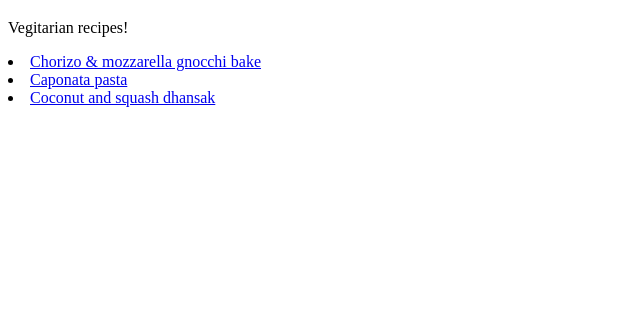
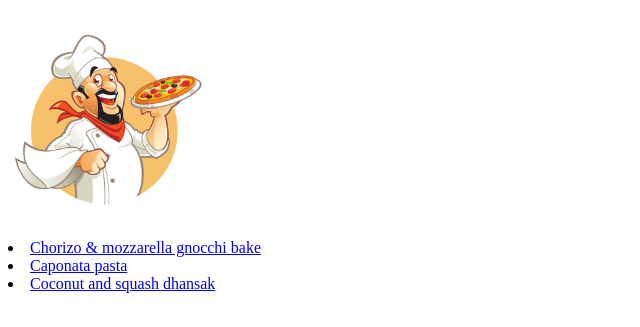
Before and after one commit to qsep/odin-recipies, a plain HTML site: page index.html in a window 1280 px wide. Shown: the part 61-388 px from the top of the page, without its empty margins (0-640 px from the left). Drawn offline with Linux system fonts and the light colour scheme.

Commit message:
Add pizza man to index

```diff
--- a/index.html
+++ b/index.html
@@ -8,7 +8,9 @@
 </head>
 <body>
     <h1>Recipies</h1>
-    <p> Vegitarian recipes!</p>
+    <p></p>
+    <img src="./images/pizza_chef.jpg" alt="Cartoon pizza chef" style="height: 200px;">
+    <p></p>
     <ul></ul>
         <li><a href="./recipies/gnocchi_bake.html" >Chorizo & mozzarella gnocchi bake</a></li>
         <li><a href="./recipies/caponata_pasta.html" >Caponata pasta</a></li>
```
Also changed, not shown: images/pizza_chef.jpg (added).
